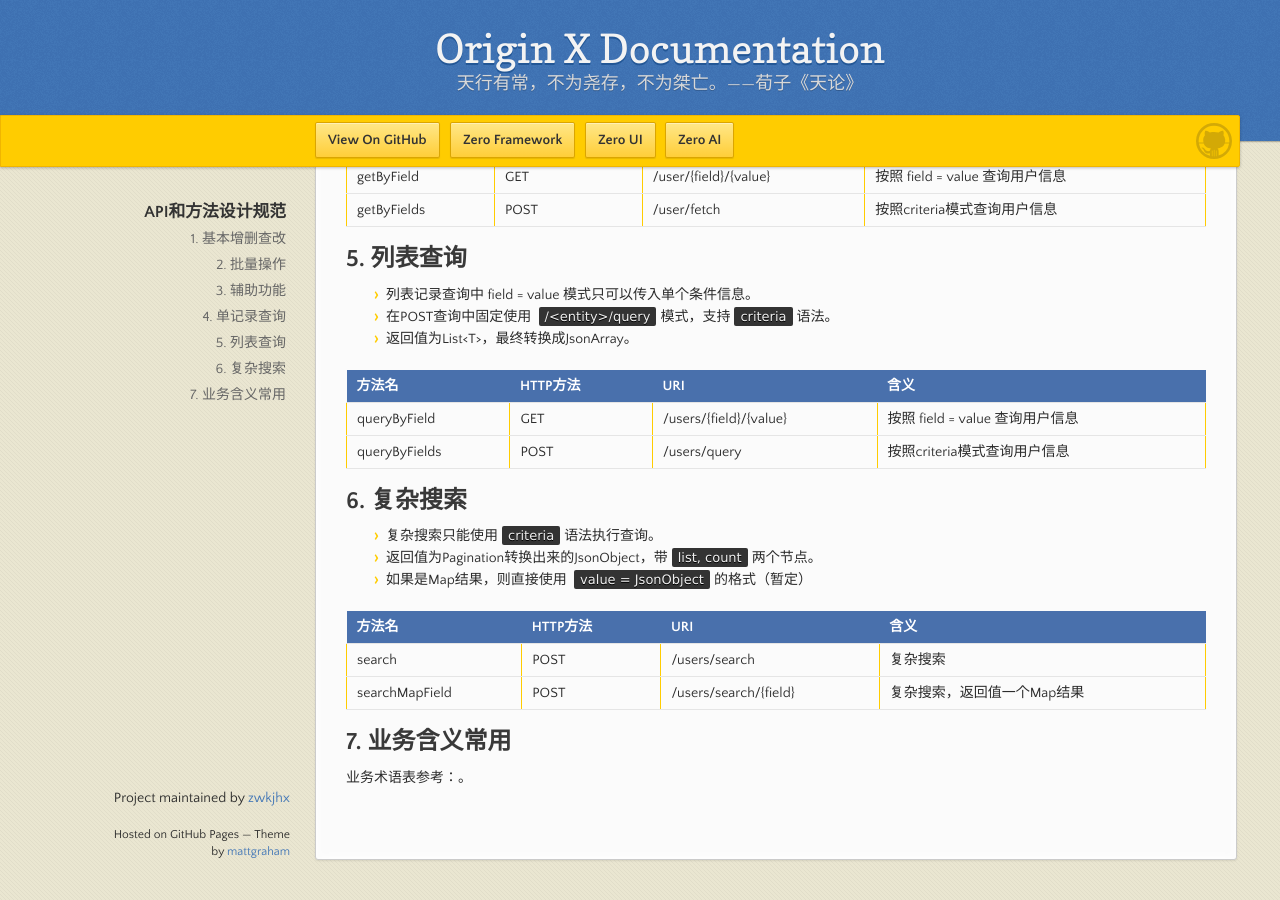
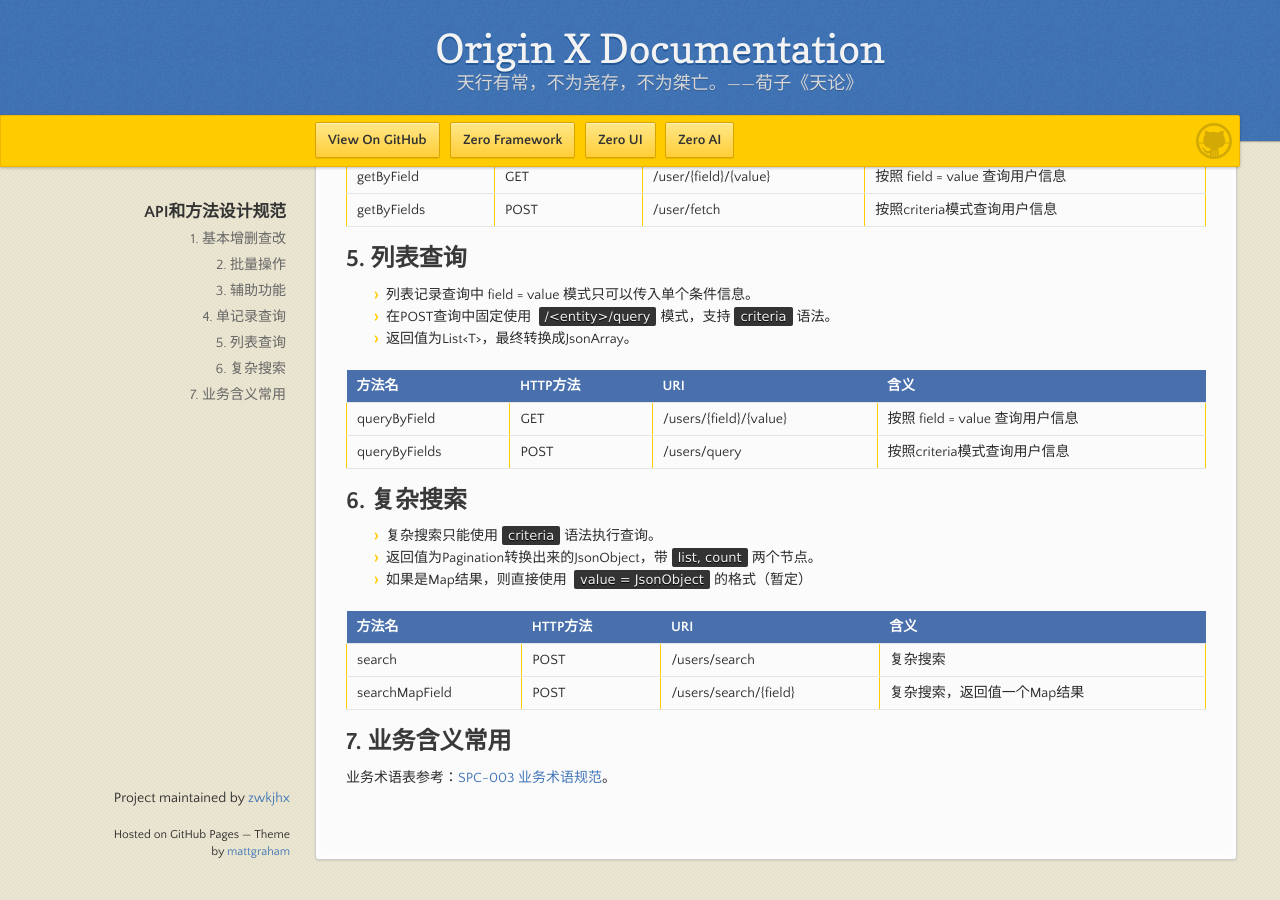
Before and after one commit to zwkjhx/ox-doc, a Jekyll site: the page built from specification/1-zerogui-fan/spc-002-apihe-fang-fa-she-ji-gui-fan.md, in a window 1280 px wide and 900 px high, scrolled down 1176 px. Built offline with Jekyll 4.4.1, drawn with Linux system fonts in a browser that asks for light colours; our own code applies the rules of GitHub Pages for plain Markdown files.

Commit message:
Updates specification/1-zerogui-fan/spc-002-apihe-fang-fa-she-ji-gui-fan.md
Auto commit by GitBook Editor

```diff
--- a/specification/1-zerogui-fan/spc-002-apihe-fang-fa-she-ji-gui-fan.md
+++ b/specification/1-zerogui-fan/spc-002-apihe-fang-fa-she-ji-gui-fan.md
@@ -73,4 +73,4 @@ Api类中的方法定义一般有两套，这个开发者可以根据实际情
 
 ## 7. 业务含义常用
 
-业务术语表参考：。
+业务术语表参考：[SPC-003 业务术语规范](/specification/1-zerogui-fan/spc-003-ye-wu-zhu-yu-gui-fan.md)。
```
Also changed, not shown: SUMMARY.md (+1 -0 lines), specification/1-zerogui-fan/spc-003-ye-wu-zhu-yu-gui-fan.md (added).
